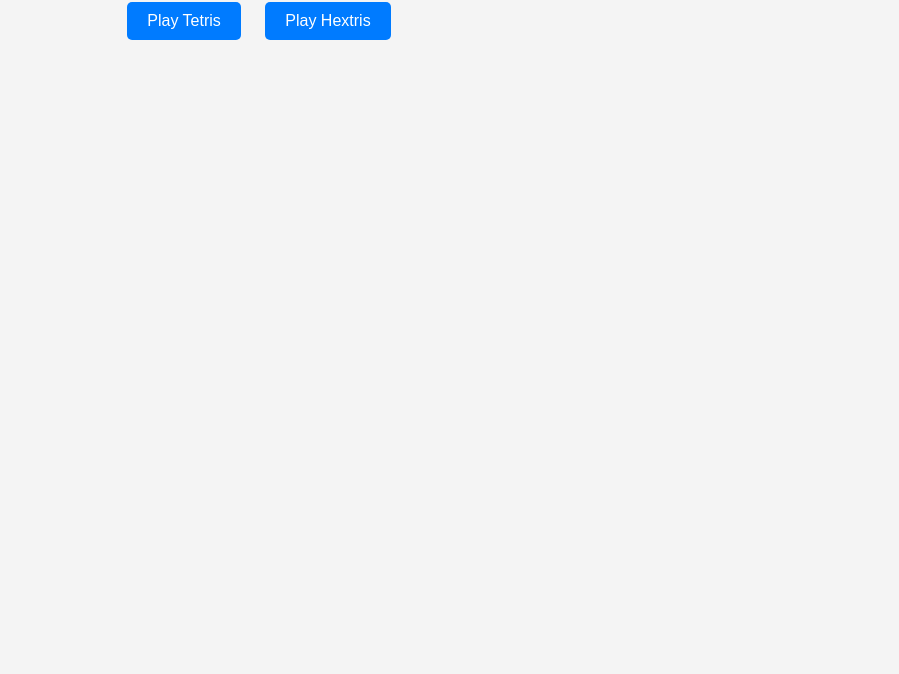
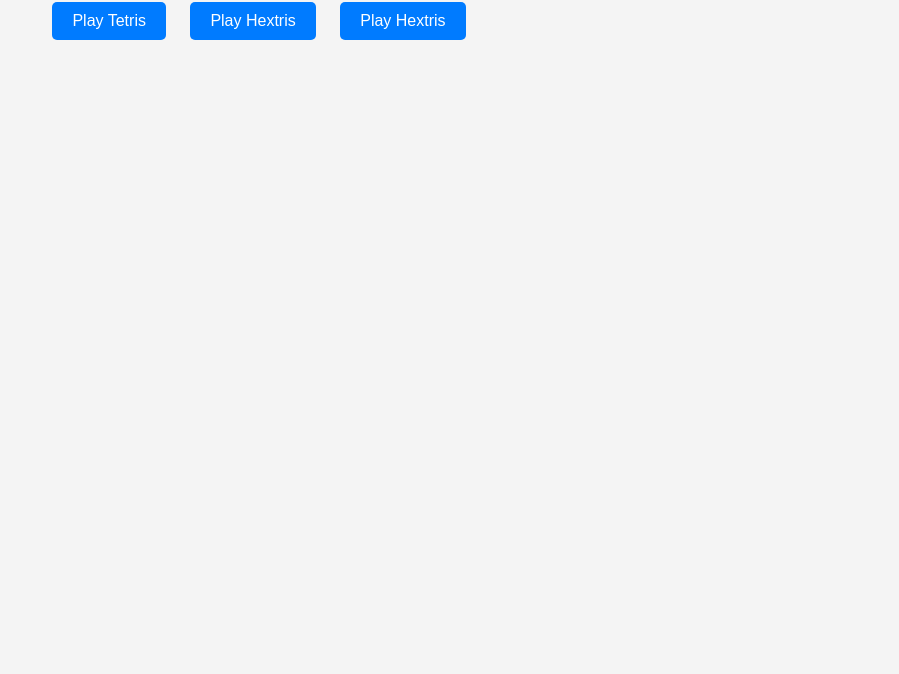
Before and after one commit to fallingcart7401/webgms2, a plain HTML site: page index.html in a window 1280 px wide. Shown: the part 126-800 px from the top of the page, without its empty margins (381-1280 px from the left). Drawn offline with Linux system fonts and the light colour scheme.

Commit message:
Add files via upload

```diff
--- a/index.html
+++ b/index.html
@@ -23,6 +23,10 @@
         <button onclick="window.open('games/hextris/index.html', '_blank')">
             Play Hextris
         </button>
+
+        <button onclick="window.open('games/2048-master/index.html', '_blank')">
+            Play Hextris
+        </button>
     </div>
 
 </body>
```
